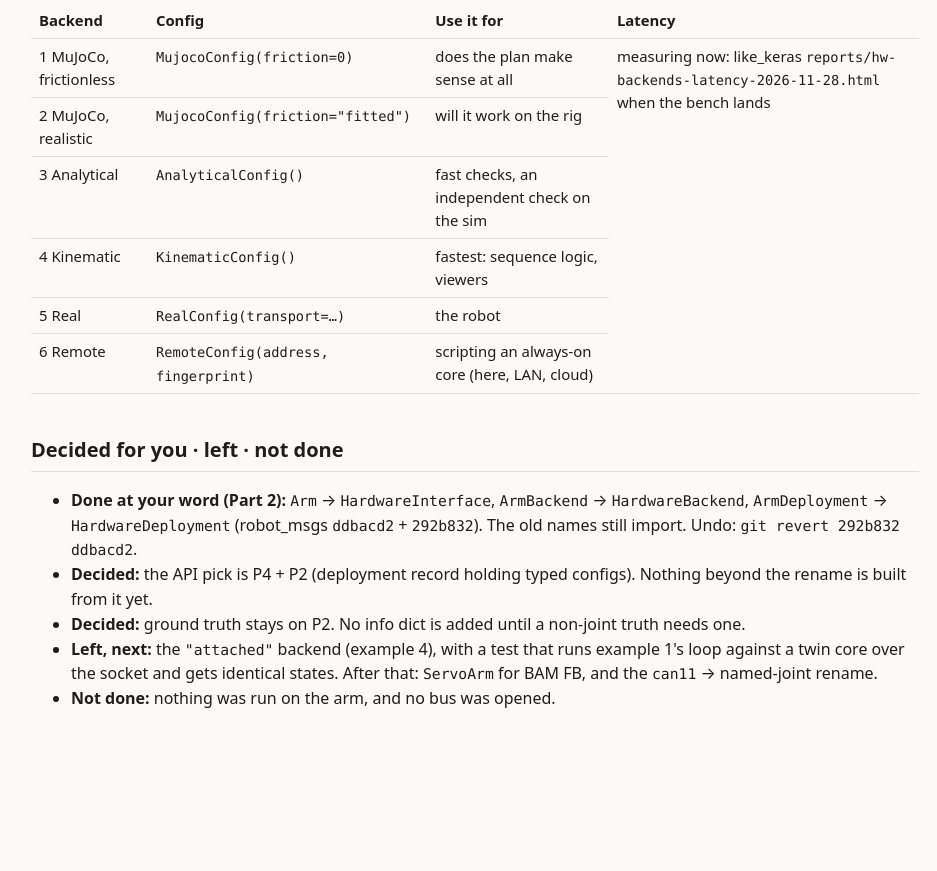
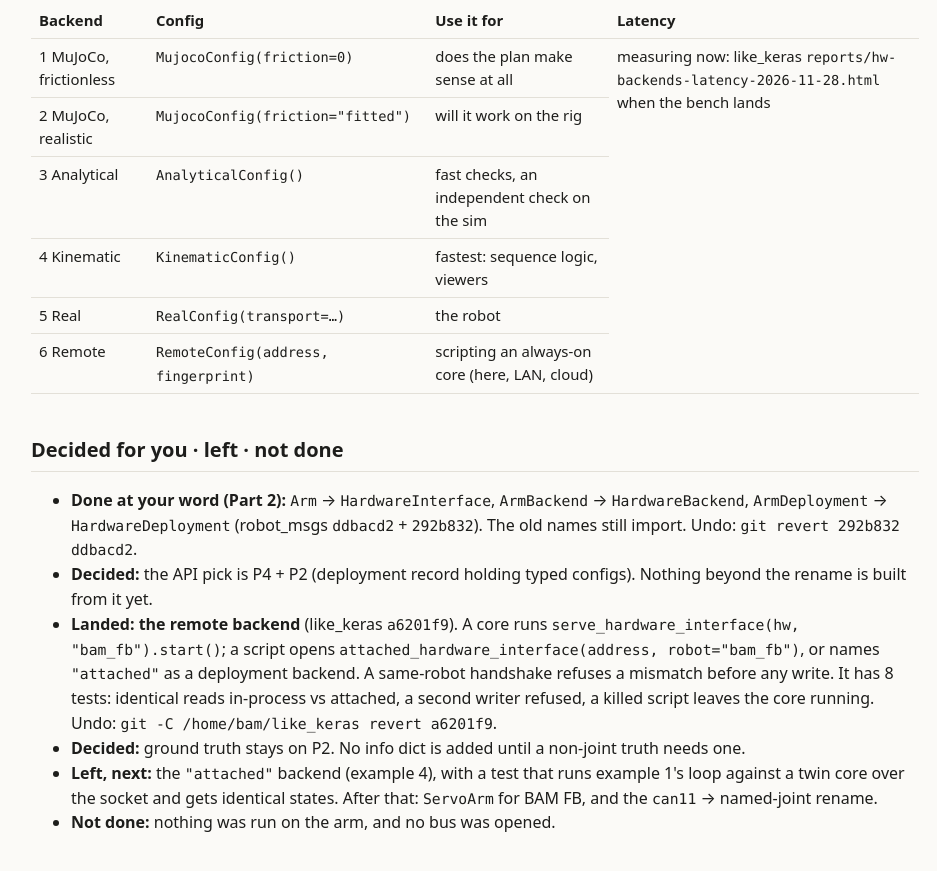
Before and after one commit to zacharyyamaoka/robot_sdk, a plain HTML site: page reports/arm-sim-real-ground-truth-2026-11-28.html in a window 1280 px wide. Shown: the part 8857-9728 px from the top of the page, without its empty margins (165-1102 px from the left). Before the commit the page ends 9664 px from the top, so only its background shows below. Drawn offline with Linux system fonts and the light colour scheme.

Commit message:
report: the attached backend landed (like_keras a6201f9)
Co-Authored-By: Claude Opus 5.5 <noreply@anthropic.com>

```diff
--- a/reports/arm-sim-real-ground-truth-2026-11-28.html
+++ b/reports/arm-sim-real-ground-truth-2026-11-28.html
@@ -322,6 +322,7 @@ hw = HardwareInterface.open("lk+tcp://192.168.1.50:7000/bam_fb_pilot#fp=9c41e2")
 <ul>
 <li><strong>Done at your word (Part 2):</strong> <code>Arm</code> → <code>HardwareInterface</code>, <code>ArmBackend</code> → <code>HardwareBackend</code>, <code>ArmDeployment</code> → <code>HardwareDeployment</code> (robot_msgs <code>ddbacd2</code> + <code>292b832</code>). The old names still import. Undo: <code>git revert 292b832 ddbacd2</code>.</li>
 <li><strong>Decided:</strong> the API pick is P4 + P2 (deployment record holding typed configs). Nothing beyond the rename is built from it yet.</li>
+<li><strong>Landed: the remote backend</strong> (like_keras <code>a6201f9</code>). A core runs <code>serve_hardware_interface(hw, "bam_fb").start()</code>; a script opens <code>attached_hardware_interface(address, robot="bam_fb")</code>, or names <code>"attached"</code> as a deployment backend. A same-robot handshake refuses a mismatch before any write. It has 8 tests: identical reads in-process vs attached, a second writer refused, a killed script leaves the core running. Undo: <code>git -C /home/bam/like_keras revert a6201f9</code>.</li>
 <li><strong>Decided:</strong> ground truth stays on P2. No info dict is added until a non-joint truth needs one.</li>
 <li><strong>Left, next:</strong> the <code>"attached"</code> backend (example 4), with a test that runs example 1's loop against a twin core over the socket and gets identical states. After that: <code>ServoArm</code> for BAM FB, and the <code>can11</code> → named-joint rename.</li>
 <li><strong>Not done:</strong> nothing was run on the arm, and no bus was opened.</li>
```
